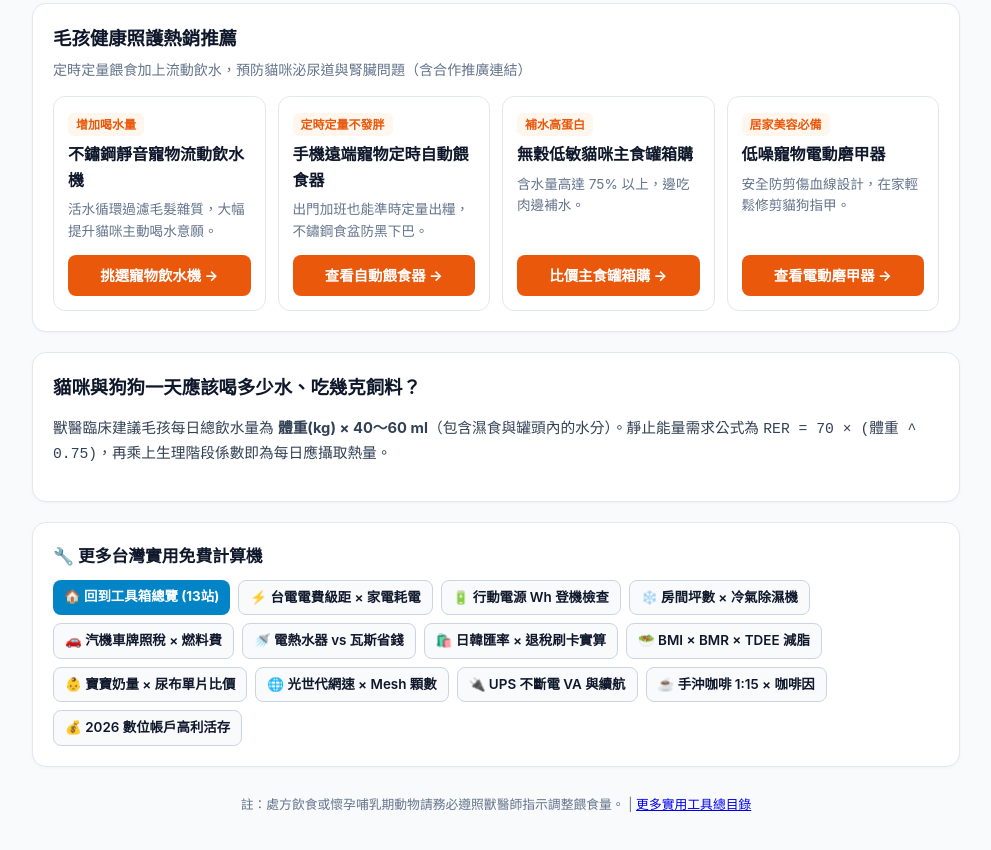
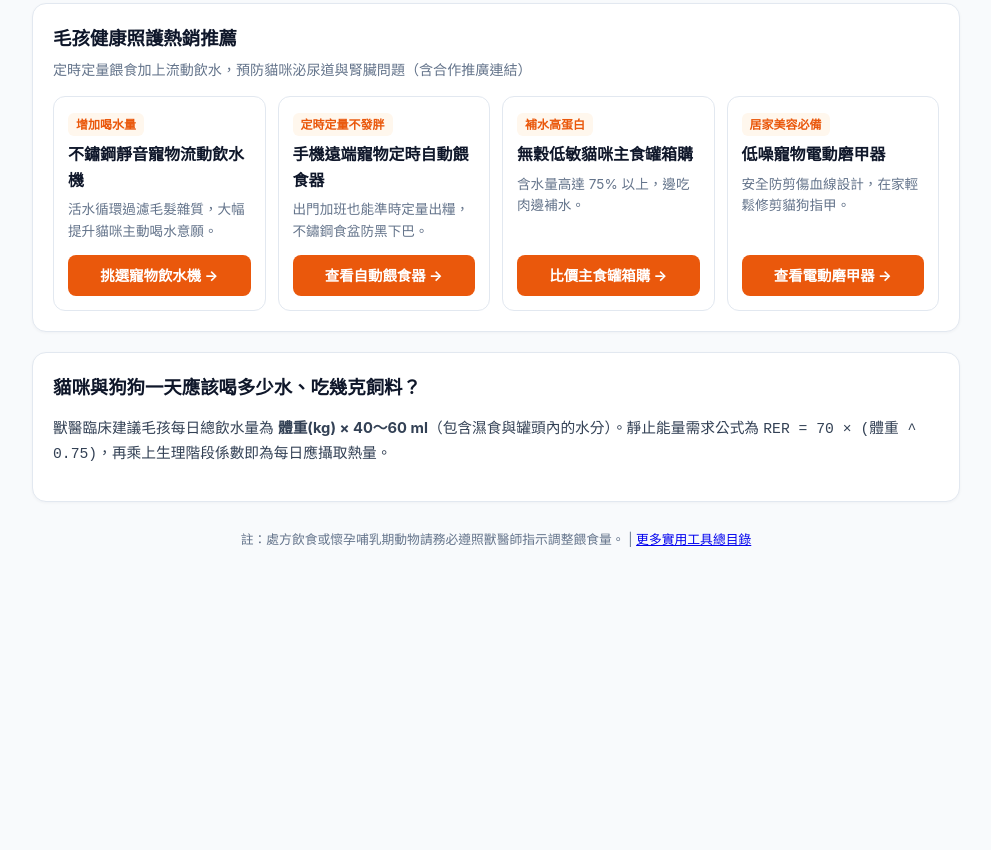
Before and after one commit to jimmycmhsieh0801-cloud/tw-pet-cost-calc, a plain HTML site: page index.html in a window 1280 px wide. Shown: the part 493-1343 px from the top of the page, without its empty margins (144-1135 px from the left). After the commit the page ends 1104 px from the top, so only its background shows below. Drawn offline with Linux system fonts and the light colour scheme.

```diff
--- a/index.html
+++ b/index.html
@@ -169,27 +169,7 @@
     </article>
 
 
-    <!-- CROSS_LINK_MATRIX_START -->
-    <section class="card" style="margin-top:20px;">
-      <h2 style="font-size:1.05rem;margin:0 0 10px;color:#0f172a;">🔧 更多台灣實用免費計算機</h2>
-      <div style="display:flex;flex-wrap:wrap;gap:8px;">
-        <a href="https://jimmycmhsieh0801-cloud.github.io/" style="display:inline-block;padding:6px 11px;border-radius:8px;background:#0284c7;color:#fff;text-decoration:none;font-size:0.84rem;font-weight:700;">🏠 回到工具箱總覽 (13站)</a>
-        <a href="https://jimmycmhsieh0801-cloud.github.io/tw-power-calc/" style="display:inline-block;padding:6px 11px;border-radius:8px;border:1px solid #cbd5e1;background:#f8fafc;color:#0f172a;text-decoration:none;font-size:0.84rem;font-weight:600;">⚡ 台電電費級距 × 家電耗電</a>
-        <a href="https://jimmycmhsieh0801-cloud.github.io/tw-travel-power-calc/" style="display:inline-block;padding:6px 11px;border-radius:8px;border:1px solid #cbd5e1;background:#f8fafc;color:#0f172a;text-decoration:none;font-size:0.84rem;font-weight:600;">🔋 行動電源 Wh 登機檢查</a>
-        <a href="https://jimmycmhsieh0801-cloud.github.io/tw-room-sizing-calc/" style="display:inline-block;padding:6px 11px;border-radius:8px;border:1px solid #cbd5e1;background:#f8fafc;color:#0f172a;text-decoration:none;font-size:0.84rem;font-weight:600;">❄️ 房間坪數 × 冷氣除濕機</a>
-        <a href="https://jimmycmhsieh0801-cloud.github.io/tw-vehicle-tax-calc/" style="display:inline-block;padding:6px 11px;border-radius:8px;border:1px solid #cbd5e1;background:#f8fafc;color:#0f172a;text-decoration:none;font-size:0.84rem;font-weight:600;">🚗 汽機車牌照稅 × 燃料費</a>
-        <a href="https://jimmycmhsieh0801-cloud.github.io/tw-water-heater-calc/" style="display:inline-block;padding:6px 11px;border-radius:8px;border:1px solid #cbd5e1;background:#f8fafc;color:#0f172a;text-decoration:none;font-size:0.84rem;font-weight:600;">🚿 電熱水器 vs 瓦斯省錢</a>
-        <a href="https://jimmycmhsieh0801-cloud.github.io/tw-travel-tax-calc/" style="display:inline-block;padding:6px 11px;border-radius:8px;border:1px solid #cbd5e1;background:#f8fafc;color:#0f172a;text-decoration:none;font-size:0.84rem;font-weight:600;">🛍️ 日韓匯率 × 退稅刷卡實算</a>
-        <a href="https://jimmycmhsieh0801-cloud.github.io/tw-bmi-tdee-calc/" style="display:inline-block;padding:6px 11px;border-radius:8px;border:1px solid #cbd5e1;background:#f8fafc;color:#0f172a;text-decoration:none;font-size:0.84rem;font-weight:600;">🥗 BMI × BMR × TDEE 減脂</a>
-        <a href="https://jimmycmhsieh0801-cloud.github.io/tw-baby-calc/" style="display:inline-block;padding:6px 11px;border-radius:8px;border:1px solid #cbd5e1;background:#f8fafc;color:#0f172a;text-decoration:none;font-size:0.84rem;font-weight:600;">👶 寶寶奶量 × 尿布單片比價</a>
-        <a href="https://jimmycmhsieh0801-cloud.github.io/tw-router-cable-calc/" style="display:inline-block;padding:6px 11px;border-radius:8px;border:1px solid #cbd5e1;background:#f8fafc;color:#0f172a;text-decoration:none;font-size:0.84rem;font-weight:600;">🌐 光世代網速 × Mesh 顆數</a>
-        <a href="https://jimmycmhsieh0801-cloud.github.io/tw-ups-nas-calc/" style="display:inline-block;padding:6px 11px;border-radius:8px;border:1px solid #cbd5e1;background:#f8fafc;color:#0f172a;text-decoration:none;font-size:0.84rem;font-weight:600;">🔌 UPS 不斷電 VA 與續航</a>
-        <a href="https://jimmycmhsieh0801-cloud.github.io/tw-coffee-brew-calc/" style="display:inline-block;padding:6px 11px;border-radius:8px;border:1px solid #cbd5e1;background:#f8fafc;color:#0f172a;text-decoration:none;font-size:0.84rem;font-weight:600;">☕ 手沖咖啡 1:15 × 咖啡因</a>
-        <a href="https://jimmycmhsieh0801-cloud.github.io/tw-bank-interest-calc/" style="display:inline-block;padding:6px 11px;border-radius:8px;border:1px solid #cbd5e1;background:#f8fafc;color:#0f172a;text-decoration:none;font-size:0.84rem;font-weight:600;">💰 2026 數位帳戶高利活存</a>
-      </div>
-    </section>
-    <!-- CROSS_LINK_MATRIX_END -->
-    <footer>
+        <footer>
       <p>註：處方飲食或懷孕哺乳期動物請務必遵照獸醫師指示調整餵食量。 | <a href="https://jimmycmhsieh0801-cloud.github.io/">更多實用工具總目錄</a></p>
     </footer>
   </div>
```
